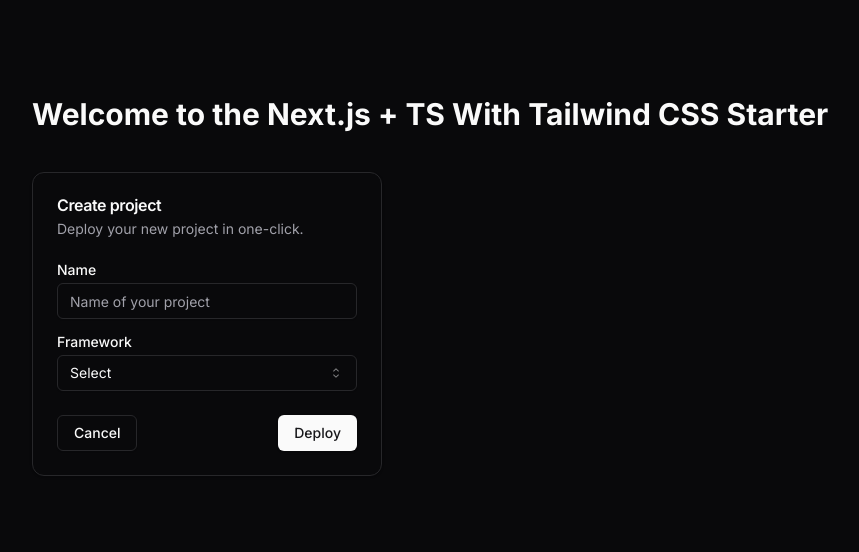
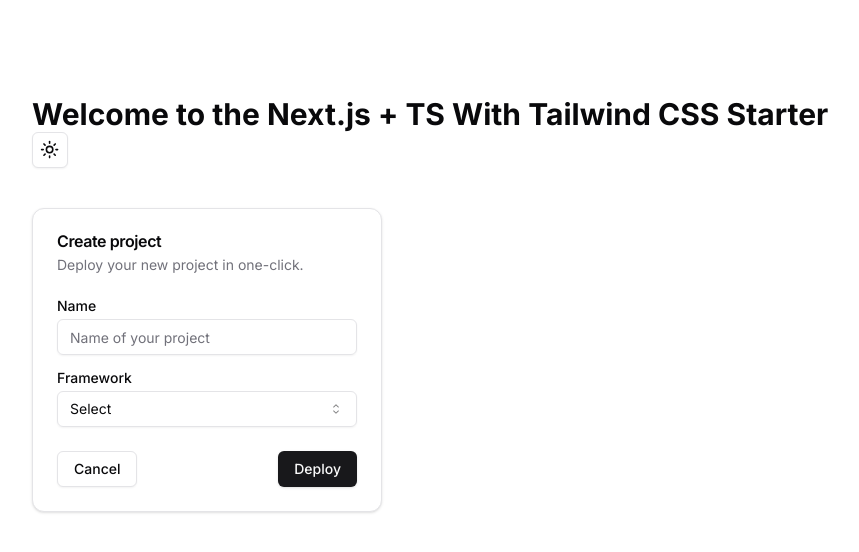
Before and after one commit to wanxiankai/next-shadcn-starter, a Next.js app: page / in a window 1280 px wide. Shown: the top 552 px of the page, without its empty margins (0-859 px from the left). Built offline with nearby package versions, Linux system fonts and the light colour scheme.

Commit message:
feat: init theme toggle cmp and use it in page

```diff
--- a/app/layout.tsx
+++ b/app/layout.tsx
@@ -1,6 +1,7 @@
 import type { Metadata } from "next";
 import { Inter } from "next/font/google";
 import "./globals.css";
+import { ThemeProvider } from "@/components/theme-provider";
 
 const inter = Inter({ subsets: ["latin"] });
 
@@ -15,8 +16,17 @@
   children: React.ReactNode;
 }>) {
   return (
-    <html lang="en" className="dark">
-      <body className={inter.className}>{children}</body>
+    <html lang="en" className="light">
+      <body className={inter.className}>
+      <ThemeProvider
+            attribute="class"
+            defaultTheme="system"
+            enableSystem
+            disableTransitionOnChange
+          >
+        {children}
+      </ThemeProvider>
+      </body>
     </html>
   );
 }
--- a/app/page.tsx
+++ b/app/page.tsx
@@ -17,6 +17,7 @@
   SelectTrigger,
   SelectValue,
 } from "@/components/ui/select"
+import { ThemeToggle } from '@/components/theme-toggle'
 
 
 export default function Home() {
@@ -26,6 +27,9 @@
         <h1 className="text-3xl font-bold">
           Welcome to the Next.js + TS With Tailwind CSS Starter
         </h1>
+
+        <ThemeToggle />
+
         <Card className="w-[350px] mt-10">
           <CardHeader>
             <CardTitle>Create project</CardTitle>
--- /dev/null
+++ b/components/theme-toggle.tsx
@@ -0,0 +1,40 @@
+"use client"
+
+import * as React from "react"
+import { Moon, Sun } from "lucide-react"
+import { useTheme } from "next-themes"
+
+import { Button } from "@/components/ui/button"
+import {
+  DropdownMenu,
+  DropdownMenuContent,
+  DropdownMenuItem,
+  DropdownMenuTrigger,
+} from "@/components/ui/dropdown-menu"
+
+export function ThemeToggle() {
+  const { setTheme } = useTheme()
+
+  return (
+    <DropdownMenu>
+      <DropdownMenuTrigger asChild>
+        <Button variant="outline" size="icon">
+          <Sun className="h-[1.2rem] w-[1.2rem] rotate-0 scale-100 transition-all dark:-rotate-90 dark:scale-0" />
+          <Moon className="absolute h-[1.2rem] w-[1.2rem] rotate-90 scale-0 transition-all dark:rotate-0 dark:scale-100" />
+          <span className="sr-only">Toggle theme</span>
+        </Button>
+      </DropdownMenuTrigger>
+      <DropdownMenuContent align="end">
+        <DropdownMenuItem onClick={() => setTheme("light")}>
+          Light
+        </DropdownMenuItem>
+        <DropdownMenuItem onClick={() => setTheme("dark")}>
+          Dark
+        </DropdownMenuItem>
+        <DropdownMenuItem onClick={() => setTheme("system")}>
+          System
+        </DropdownMenuItem>
+      </DropdownMenuContent>
+    </DropdownMenu>
+  )
+}
```
